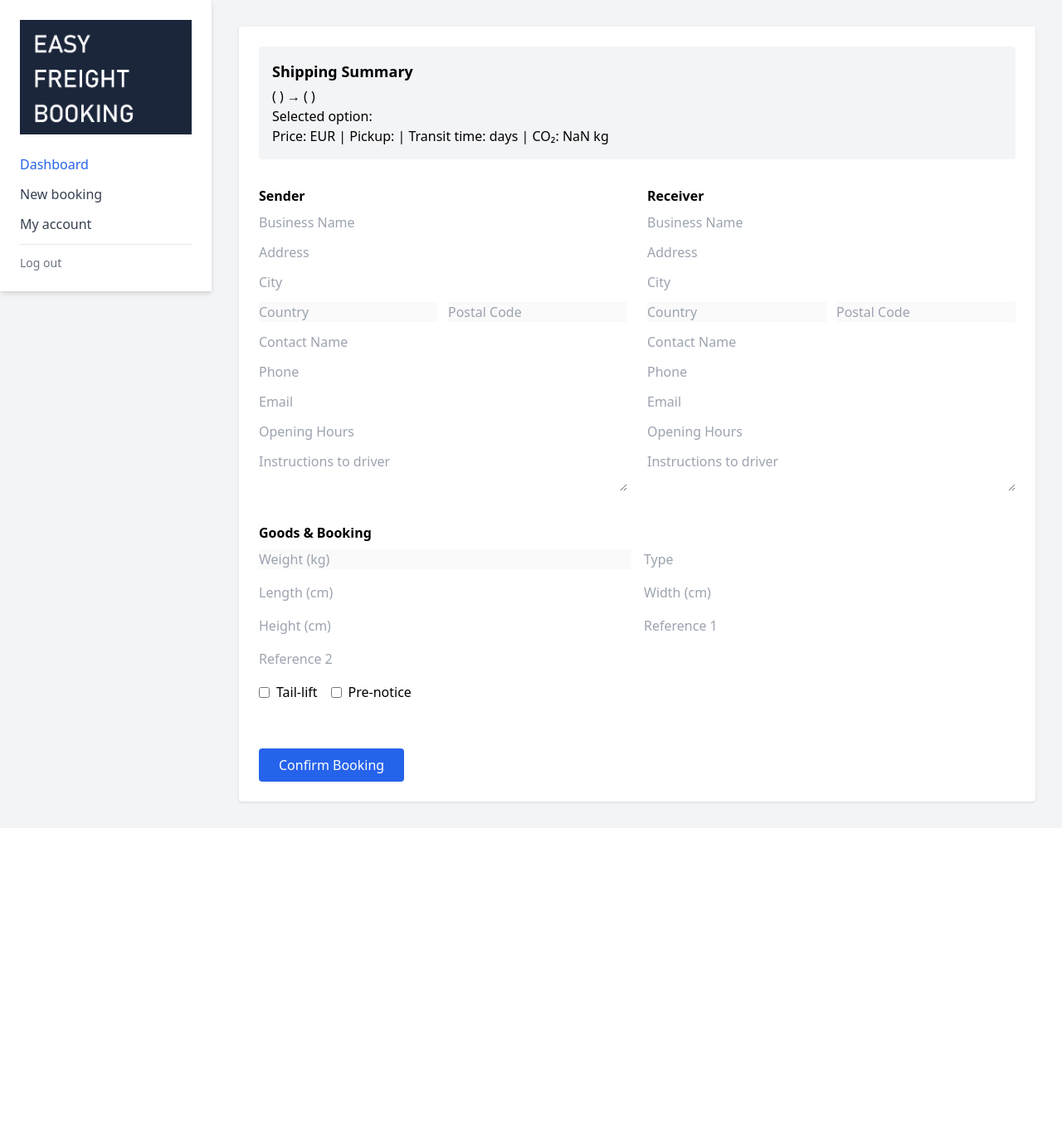
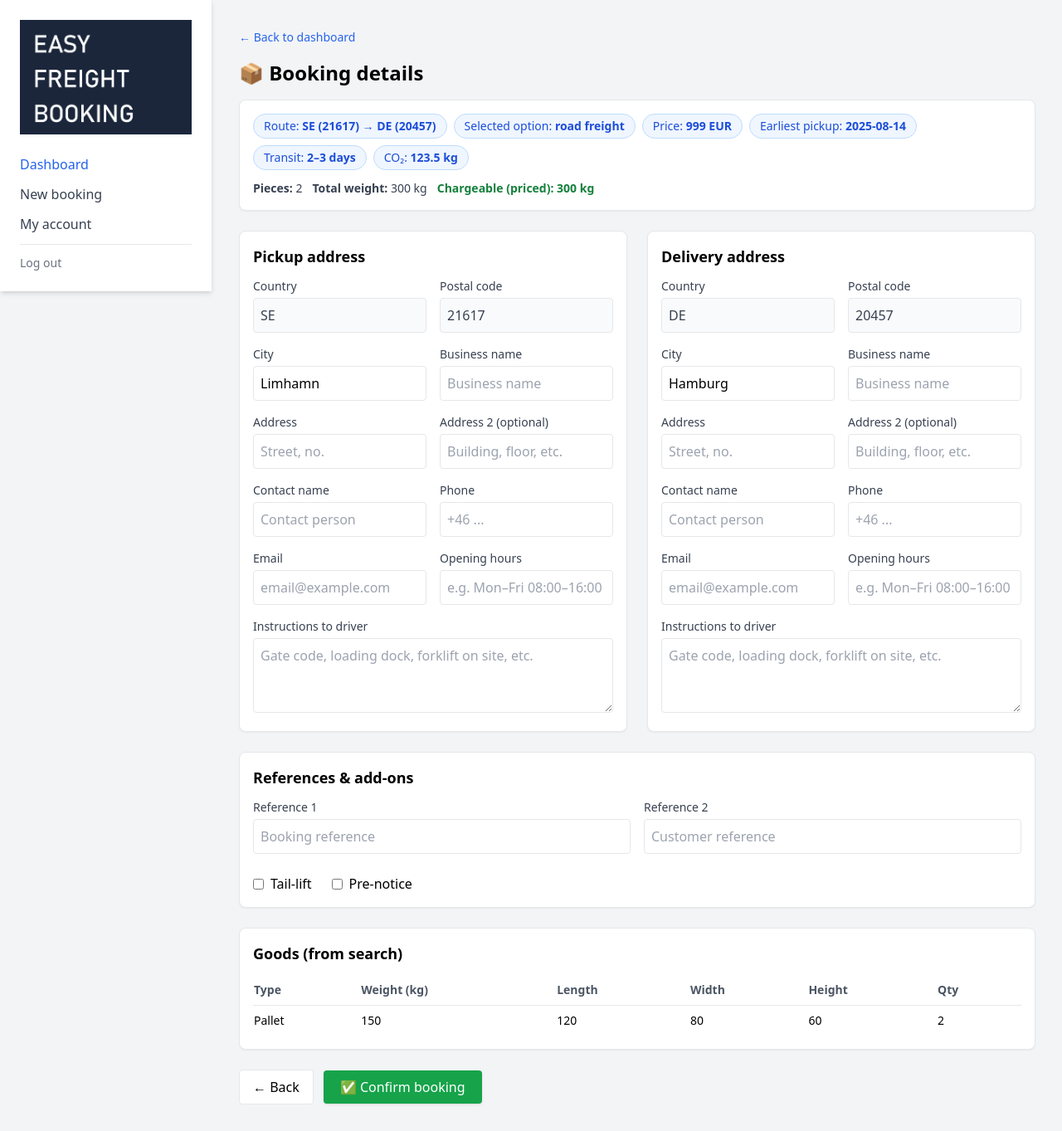
Before and after one commit to henrikmalmberg/easyfreightbooking-dashboard, a React (Vite) app: page /confirm in a window 1280 px wide. Shown: the whole page at 83% size. Before the commit the page ends 998 px from the top, so only its background shows below. Built offline with nearby package versions, Linux system fonts and the light colour scheme.

Commit message:
Update BookingForm.jsx

```diff
--- a/src/BookingForm.jsx
+++ b/src/BookingForm.jsx
@@ -1,141 +1,466 @@
-import React, { useState, useEffect } from "react";
+// src/BookingForm.jsx
+import React from "react";
+import { useLocation, useNavigate, Link } from "react-router-dom";
 
-const BookingForm = ({ selectedOption, searchData }) => {
-  const [formData, setFormData] = useState({
-    sender: {
-      businessName: "",
+/**
+ * Förväntad location.state-struktur (exempel):
+ * {
+ *   search: {
+ *     pickup_country: "SE",
+ *     pickup_postal: "21617",
+ *     pickup_city: "Limhamn",
+ *     delivery_country: "IT",
+ *     delivery_postal: "41040",
+ *     delivery_city: "Province of Modena",
+ *     goods: [{ type: "Colli", weight: "150", length: "120", width: "80", height: "60", quantity: 2 }],
+ *     chargeableWeight: 420   // antal kg som priset baserades på
+ *   },
+ *   option: {
+ *     mode: "conventional_rail",
+ *     total_price_eur: 2714,
+ *     earliest_pickup_date: "2025-08-12",
+ *     transit_time_days: [4, 5],
+ *     co2_emissions_grams: 361900,
+ *     description: "Some text..."
+ *   }
+ * }
+ */
+
+function SummaryBadge({ label, value }) {
+  return (
+    <div className="px-3 py-1 rounded-full bg-blue-50 border border-blue-200 text-blue-700 text-sm">
+      <span className="font-medium">{label}: </span>
+      <span className="font-semibold">{value}</span>
+    </div>
+  );
+}
+
+function AddressSection({ title, side, value, onChange, lockedCountry, lockedPostal }) {
+  // side: "pickup" | "delivery"
+  return (
+    <div className="bg-white border rounded-lg p-4 shadow-sm">
+      <h3 className="text-lg font-semibold mb-3">{title}</h3>
+
+      <div className="grid grid-cols-1 md:grid-cols-2 gap-4">
+        {/* Country (locked) */}
+        <div>
+          <label className="block text-sm font-medium text-gray-700">Country</label>
+          <input
+            className="mt-1 w-full border rounded p-2 bg-gray-50 text-gray-700"
+            value={lockedCountry}
+            disabled
+          />
+        </div>
+
+        {/* Postal code (locked) */}
+        <div>
+          <label className="block text-sm font-medium text-gray-700">Postal code</label>
+          <input
+            className="mt-1 w-full border rounded p-2 bg-gray-50 text-gray-700"
+            value={lockedPostal}
+            disabled
+          />
+        </div>
+
+        {/* City (editable) */}
+        <div>
+          <label className="block text-sm font-medium text-gray-700">City</label>
+          <input
+            className="mt-1 w-full border rounded p-2"
+            value={value.city}
+            onChange={(e) => onChange({ ...value, city: e.target.value })}
+            placeholder="City"
+          />
+        </div>
+
+        {/* Business name */}
+        <div>
+          <label className="block text-sm font-medium text-gray-700">Business name</label>
+          <input
+            className="mt-1 w-full border rounded p-2"
+            value={value.business_name}
+            onChange={(e) => onChange({ ...value, business_name: e.target.value })}
+            placeholder="Business name"
+          />
+        </div>
+
+        {/* Address line 1 */}
+        <div>
+          <label className="block text-sm font-medium text-gray-700">Address</label>
+          <input
+            className="mt-1 w-full border rounded p-2"
+            value={value.address}
+            onChange={(e) => onChange({ ...value, address: e.target.value })}
+            placeholder="Street, no."
+          />
+        </div>
+
+        {/* Address line 2 */}
+        <div>
+          <label className="block text-sm font-medium text-gray-700">Address 2 (optional)</label>
+          <input
+            className="mt-1 w-full border rounded p-2"
+            value={value.address2}
+            onChange={(e) => onChange({ ...value, address2: e.target.value })}
+            placeholder="Building, floor, etc."
+          />
+        </div>
+
+        {/* Contact name */}
+        <div>
+          <label className="block text-sm font-medium text-gray-700">Contact name</label>
+          <input
+            className="mt-1 w-full border rounded p-2"
+            value={value.contact_name}
+            onChange={(e) => onChange({ ...value, contact_name: e.target.value })}
+            placeholder="Contact person"
+          />
+        </div>
+
+        {/* Phone */}
+        <div>
+          <label className="block text-sm font-medium text-gray-700">Phone</label>
+          <input
+            className="mt-1 w-full border rounded p-2"
+            value={value.phone}
+            onChange={(e) => onChange({ ...value, phone: e.target.value })}
+            placeholder="+46 ..."
+          />
+        </div>
+
+        {/* Email */}
+        <div>
+          <label className="block text-sm font-medium text-gray-700">Email</label>
+          <input
+            type="email"
+            className="mt-1 w-full border rounded p-2"
+            value={value.email}
+            onChange={(e) => onChange({ ...value, email: e.target.value })}
+            placeholder="email@example.com"
+          />
+        </div>
+
+        {/* Opening hours */}
+        <div>
+          <label className="block text-sm font-medium text-gray-700">Opening hours</label>
+          <input
+            className="mt-1 w-full border rounded p-2"
+            value={value.opening_hours}
+            onChange={(e) => onChange({ ...value, opening_hours: e.target.value })}
+            placeholder="e.g. Mon–Fri 08:00–16:00"
+          />
+        </div>
+
+        {/* Instructions */}
+        <div className="md:col-span-2">
+          <label className="block text-sm font-medium text-gray-700">Instructions to driver</label>
+          <textarea
+            className="mt-1 w-full border rounded p-2"
+            rows={3}
+            value={value.instructions}
+            onChange={(e) => onChange({ ...value, instructions: e.target.value })}
+            placeholder="Gate code, loading dock, forklift on site, etc."
+          />
+        </div>
+      </div>
+    </div>
+  );
+}
+
+export default function BookingForm() {
+  const navigate = useNavigate();
+  const location = useLocation();
+
+  // Fallbacks om man går direkt hit
+  const search = location.state?.search ?? {
+    pickup_country: "SE",
+    pickup_postal: "21617",
+    pickup_city: "Limhamn",
+    delivery_country: "DE",
+    delivery_postal: "20457",
+    delivery_city: "Hamburg",
+    goods: [{ type: "Pallet", weight: "150", length: "120", width: "80", height: "60", quantity: 2 }],
+    chargeableWeight: 300,
+  };
+
+  const option = location.state?.option ?? {
+    mode: "road_freight",
+    total_price_eur: 999,
+    earliest_pickup_date: "2025-08-14",
+    transit_time_days: [2, 3],
+    co2_emissions_grams: 123456,
+    description: "Road freight option",
+  };
+
+  // Form state: pickup + delivery (city är redigerbar, country/postal låsta via UI)
+  const [pickup, setPickup] = React.useState({
+    city: search.pickup_city || "",
+    business_name: "",
     address: "",
-      city: searchData?.pickup_city || "",
-      contactName: "",
+    address2: "",
+    contact_name: "",
     phone: "",
     email: "",
-      openingHours: "",
-      instructions: ""
-    },
-    receiver: {
-      businessName: "",
+    opening_hours: "",
+    instructions: "",
+  });
+
+  const [delivery, setDelivery] = React.useState({
+    city: search.delivery_city || "",
+    business_name: "",
     address: "",
-      city: searchData?.delivery_city || "",
-      contactName: "",
+    address2: "",
+    contact_name: "",
     phone: "",
     email: "",
-      openingHours: "",
-      instructions: ""
-    },
-    goods: {
-      weight: searchData?.chargeable_weight || "",
-      type: searchData?.goods_type || "",
-      length: searchData?.length || "",
-      width: searchData?.width || "",
-      height: searchData?.height || "",
+    opening_hours: "",
+    instructions: "",
+  });
+
+  // Referenser & tillval
+  const [refs, setRefs] = React.useState({
     reference1: "",
     reference2: "",
-      tailLift: false,
-      preNotice: false
-    }
   });
 
-  const maxAllowedWeight = searchData?.chargeable_weight || 0;
+  const [addons, setAddons] = React.useState({
+    tail_lift: false,
+    pre_notice: false,
+  });
 
-  const handleChange = (section, field, value) => {
-    setFormData(prev => ({
-      ...prev,
-      [section]: {
-        ...prev[section],
-        [field]: value
+  // (Visning) summering av goods
+  const chargeableWeight = Number(search.chargeableWeight ?? 0);
+
+  const totalPieces = (search.goods ?? []).reduce((acc, g) => acc + (Number(g.quantity) || 0), 0);
+  const totalWeight = (search.goods ?? []).reduce(
+    (acc, g) => acc + (Number(g.weight) || 0) * (Number(g.quantity) || 1),
+    0
+  );
+
+  function handleSubmit() {
+    // Vikt-regel: får inte överstiga sökt (prisad) fraktdragande vikt
+    if (totalWeight > chargeableWeight) {
+      alert(
+        `Total weight (${Math.round(totalWeight)} kg) exceeds chargeable weight you searched for (${Math.round(
+          chargeableWeight
+        )} kg). Please adjust.`
+      );
+      return;
     }
-    }));
+
+    // Enkel fältvalidering
+    const required = [
+      pickup.business_name,
+      pickup.address,
+      pickup.city,
+      delivery.business_name,
+      delivery.address,
+      delivery.city,
+      pickup.phone,
+      delivery.phone,
+      pickup.email,
+      delivery.email,
+    ];
+    if (required.some((v) => !String(v).trim())) {
+      alert("Please fill in required address and contact fields for pickup and delivery.");
+      return;
+    }
+
+    // Payload för backend (exempel)
+    const payload = {
+      selected_mode: option.mode,
+      price_eur: option.total_price_eur,
+      earliest_pickup: option.earliest_pickup_date,
+      transit_time_days: option.transit_time_days,
+      co2_emissions_grams: option.co2_emissions_grams,
+
+      pickup: {
+        country: search.pickup_country,
+        postal: search.pickup_postal,
+        ...pickup,
+      },
+      delivery: {
+        country: search.delivery_country,
+        postal: search.delivery_postal,
+        ...delivery,
+      },
+
+      goods: search.goods,
+      references: refs,
+      addons,
     };
 
-  const handleGoodsChange = (field, value) => {
-    setFormData(prev => ({
-      ...prev,
-      goods: {
-        ...prev.goods,
-        [field]: value
+    console.log("Booking payload:", payload);
+
+    // TODO: POST till ditt API när endpoint finns (t.ex. /bookings)
+    // fetch("/api/bookings", { method: "POST", headers: { "Content-Type": "application/json" }, body: JSON.stringify(payload) })
+
+    alert("✅ Booking captured locally (no API yet). Check console for payload.");
+    navigate("/dashboard");
   }
-    }));
-  };
-
-  const handleSubmit = (e) => {
-    e.preventDefault();
-    // TODO: Validering + API-anrop till backend
-    console.log("Submitting booking:", formData);
-  };
 
   return (
-    <form onSubmit={handleSubmit} className="max-w-6xl mx-auto p-6 bg-white rounded shadow space-y-8">
-
-      {/* Fraktsammanfattning */}
-      <div className="bg-gray-100 p-4 rounded">
-        <h2 className="text-lg font-semibold mb-1">Shipping Summary</h2>
-        <p>
-          {searchData?.pickup_country} ({searchData?.pickup_postal_prefix} {formData.sender.city}) →
-          {searchData?.delivery_country} ({searchData?.delivery_postal_prefix} {formData.receiver.city})<br />
-          Selected option: {selectedOption?.icon} {selectedOption?.name}<br />
-          Price: {selectedOption?.total_price_eur} EUR |
-          Pickup: {selectedOption?.earliest_pickup_date} |
-          Transit time: {selectedOption?.transit_time_days?.join("–")} days |
-          CO₂: {(selectedOption?.co2_emissions_grams / 1000).toFixed(1)} kg
-        </p>
+    <div className="max-w-5xl mx-auto">
+      {/* Breadcrumb / back */}
+      <div className="mb-4">
+        <Link to="/dashboard" className="text-sm text-blue-600 hover:underline">
+          ← Back to dashboard
+        </Link>
       </div>
 
-      {/* Adressuppgifter */}
-      <div className="grid grid-cols-1 md:grid-cols-2 gap-6">
-        {["sender", "receiver"].map((role) => (
-          <div key={role}>
-            <h3 className="text-md font-semibold mb-2">{role === "sender" ? "Sender" : "Receiver"}</h3>
-            <div className="space-y-3">
-              <input className="w-full input" placeholder="Business Name" value={formData[role].businessName} onChange={e => handleChange(role, "businessName", e.target.value)} />
-              <input className="w-full input" placeholder="Address" value={formData[role].address} onChange={e => handleChange(role, "address", e.target.value)} />
-              <input className="w-full input" placeholder="City" value={formData[role].city} onChange={e => handleChange(role, "city", e.target.value)} />
-              <div className="flex gap-3">
-                <input className="w-1/2 input" placeholder="Country" value={role === "sender" ? searchData?.pickup_country : searchData?.delivery_country} disabled />
-                <input className="w-1/2 input" placeholder="Postal Code" value={role === "sender" ? searchData?.pickup_postal_prefix : searchData?.delivery_postal_prefix} disabled />
+      {/* Header */}
+      <h1 className="text-2xl font-bold mb-4">📦 Booking details</h1>
+
+      {/* Summary */}
+      <div className="bg-white border rounded-lg p-4 shadow-sm mb-6">
+        <div className="flex flex-wrap gap-2 items-center">
+          <SummaryBadge
+            label="Route"
+            value={`${search.pickup_country} (${search.pickup_postal}) → ${search.delivery_country} (${search.delivery_postal})`}
+          />
+          <SummaryBadge
+            label="Selected option"
+            value={option.mode.replace(/_/g, " ")}
+          />
+          <SummaryBadge label="Price" value={`${option.total_price_eur} EUR`} />
+          <SummaryBadge label="Earliest pickup" value={option.earliest_pickup_date} />
+          <SummaryBadge
+            label="Transit"
+            value={`${option.transit_time_days?.[0]}–${option.transit_time_days?.[1]} days`}
+          />
+          <SummaryBadge
+            label="CO₂"
+            value={`${(Number(option.co2_emissions_grams || 0) / 1000).toFixed(1)} kg`}
+          />
         </div>
-              <input className="w-full input" placeholder="Contact Name" value={formData[role].contactName} onChange={e => handleChange(role, "contactName", e.target.value)} />
-              <input className="w-full input" placeholder="Phone" value={formData[role].phone} onChange={e => handleChange(role, "phone", e.target.value)} />
-              <input className="w-full input" placeholder="Email" value={formData[role].email} onChange={e => handleChange(role, "email", e.target.value)} />
-              <input className="w-full input" placeholder="Opening Hours" value={formData[role].openingHours} onChange={e => handleChange(role, "openingHours", e.target.value)} />
-              <textarea className="w-full input" placeholder="Instructions to driver" value={formData[role].instructions} onChange={e => handleChange(role, "instructions", e.target.value)} />
+
+        {/* Goods mini summary */}
+        <div className="mt-3 text-sm text-gray-700">
+          <span className="mr-3">
+            <strong>Pieces:</strong> {totalPieces}
+          </span>
+          <span className="mr-3">
+            <strong>Total weight:</strong> {Math.round(totalWeight)} kg
+          </span>
+          <span className={totalWeight > chargeableWeight ? "text-red-600 font-semibold" : "text-green-700 font-semibold"}>
+            <strong>Chargeable (priced):</strong> {Math.round(chargeableWeight)} kg
+          </span>
         </div>
       </div>
-        ))}
+
+      {/* Address sections */}
+      <div className="grid grid-cols-1 md:grid-cols-2 gap-6 mb-6">
+        <AddressSection
+          title="Pickup address"
+          side="pickup"
+          value={pickup}
+          onChange={setPickup}
+          lockedCountry={search.pickup_country}
+          lockedPostal={search.pickup_postal}
+        />
+        <AddressSection
+          title="Delivery address"
+          side="delivery"
+          value={delivery}
+          onChange={setDelivery}
+          lockedCountry={search.delivery_country}
+          lockedPostal={search.delivery_postal}
+        />
       </div>
 
-      {/* Godsinfo */}
+      {/* References & add-ons */}
+      <div className="bg-white border rounded-lg p-4 shadow-sm mb-6">
+        <h3 className="text-lg font-semibold mb-3">References & add-ons</h3>
+
+        <div className="grid grid-cols-1 md:grid-cols-2 gap-4">
+          {/* References */}
           <div>
-        <h3 className="text-md font-semibold mb-2">Goods & Booking</h3>
-        <div className="grid grid-cols-1 md:grid-cols-2 gap-4">
-          <input className="w-full input" placeholder="Weight (kg)" value={formData.goods.weight} disabled />
-          <input className="w-full input" placeholder="Type" value={formData.goods.type} disabled={!!formData.goods.type} onChange={e => handleGoodsChange("type", e.target.value)} />
-          <input className="w-full input" placeholder="Length (cm)" value={formData.goods.length} onChange={e => handleGoodsChange("length", e.target.value)} />
-          <input className="w-full input" placeholder="Width (cm)" value={formData.goods.width} onChange={e => handleGoodsChange("width", e.target.value)} />
-          <input className="w-full input" placeholder="Height (cm)" value={formData.goods.height} onChange={e => handleGoodsChange("height", e.target.value)} />
-          <input className="w-full input" placeholder="Reference 1" value={formData.goods.reference1} onChange={e => handleGoodsChange("reference1", e.target.value)} />
-          <input className="w-full input" placeholder="Reference 2" value={formData.goods.reference2} onChange={e => handleGoodsChange("reference2", e.target.value)} />
+            <label className="block text-sm font-medium text-gray-700">Reference 1</label>
+            <input
+              className="mt-1 w-full border rounded p-2"
+              value={refs.reference1}
+              onChange={(e) => setRefs({ ...refs, reference1: e.target.value })}
+              placeholder="Booking reference"
+            />
+          </div>
+          <div>
+            <label className="block text-sm font-medium text-gray-700">Reference 2</label>
+            <input
+              className="mt-1 w-full border rounded p-2"
+              value={refs.reference2}
+              onChange={(e) => setRefs({ ...refs, reference2: e.target.value })}
+              placeholder="Customer reference"
+            />
           </div>
 
-        <div className="flex gap-4 mt-4">
-          <label className="flex items-center">
-            <input type="checkbox" checked={formData.goods.tailLift} onChange={e => handleGoodsChange("tailLift", e.target.checked)} />
-            <span className="ml-2">Tail-lift</span>
+          {/* Add-ons */}
+          <div className="md:col-span-2 flex items-center gap-6 mt-2">
+            <label className="inline-flex items-center gap-2">
+              <input
+                type="checkbox"
+                checked={addons.tail_lift}
+                onChange={(e) => setAddons({ ...addons, tail_lift: e.target.checked })}
+              />
+              <span>Tail-lift</span>
             </label>
-          <label className="flex items-center">
-            <input type="checkbox" checked={formData.goods.preNotice} onChange={e => handleGoodsChange("preNotice", e.target.checked)} />
-            <span className="ml-2">Pre-notice</span>
+            <label className="inline-flex items-center gap-2">
+              <input
+                type="checkbox"
+                checked={addons.pre_notice}
+                onChange={(e) => setAddons({ ...addons, pre_notice: e.target.checked })}
+              />
+              <span>Pre-notice</span>
             </label>
+          </div>
+        </div>
+      </div>
+
+      {/* Goods recap (read-only) */}
+      <div className="bg-white border rounded-lg p-4 shadow-sm mb-6">
+        <h3 className="text-lg font-semibold mb-3">Goods (from search)</h3>
+        <div className="overflow-x-auto">
+          <table className="min-w-full text-sm">
+            <thead>
+              <tr className="text-left text-gray-600 border-b">
+                <th className="py-2 pr-4">Type</th>
+                <th className="py-2 pr-4">Weight (kg)</th>
+                <th className="py-2 pr-4">Length</th>
+                <th className="py-2 pr-4">Width</th>
+                <th className="py-2 pr-4">Height</th>
+                <th className="py-2 pr-4">Qty</th>
+              </tr>
+            </thead>
+            <tbody>
+              {(search.goods ?? []).map((g, i) => (
+                <tr key={i} className="border-b last:border-0">
+                  <td className="py-2 pr-4">{g.type}</td>
+                  <td className="py-2 pr-4">{g.weight}</td>
+                  <td className="py-2 pr-4">{g.length}</td>
+                  <td className="py-2 pr-4">{g.width}</td>
+                  <td className="py-2 pr-4">{g.height}</td>
+                  <td className="py-2 pr-4">{g.quantity}</td>
+                </tr>
+              ))}
+            </tbody>
+          </table>
         </div>
       </div>
 
       {/* Submit */}
-      <div className="pt-6">
-        <button type="submit" className="px-6 py-2 bg-blue-600 text-white rounded hover:bg-blue-700">
-          Confirm Booking
+      <div className="flex items-center gap-3">
+        <button
+          onClick={() => navigate(-1)}
+          className="px-4 py-2 rounded border bg-white hover:bg-gray-50"
+        >
+          ← Back
+        </button>
+        <button
+          onClick={handleSubmit}
+          className="px-5 py-2 rounded bg-green-600 text-white font-medium hover:bg-green-700 shadow"
+        >
+          ✅ Confirm booking
         </button>
       </div>
-    </form>
+    </div>
   );
-};
-
-export default BookingForm;
+}
```
Lines whose indentation alone changed are shown as unchanged.
